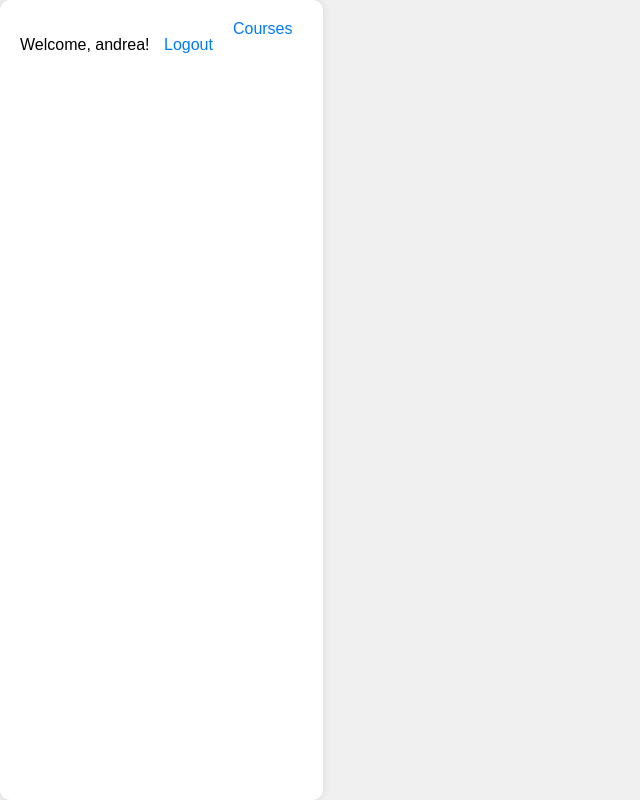
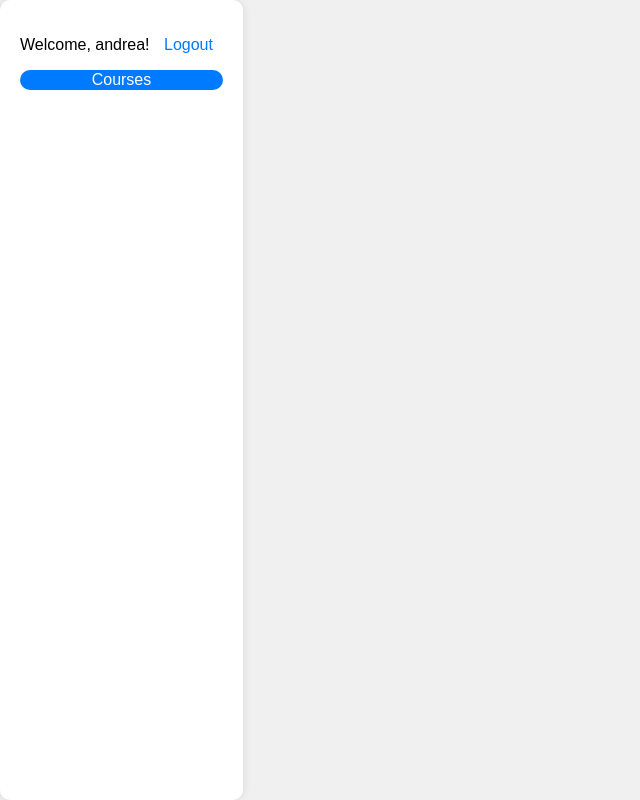
Before and after one commit to AndreaGogrichiani/E-LEARNING_PLATFORM, a Django app: page /home/ in a window 1280 px wide. Shown: the whole page, without its empty margins (0-640 px from the left). Run offline with Django 5.2, Linux system fonts and the light colour scheme; a user stored in the database is signed in.

Commit message:
add courses list

```diff
--- a/learning_project/author/templates/author/courses.html
+++ b/learning_project/author/templates/author/courses.html
@@ -5,6 +5,8 @@
     <title>Courses</title>
 </head>
 <body>
-
+    {% for course in courses %}
+    {{ course.title }} {{ course.description }}
+    {% endfor %}
 </body>
 </html>
--- a/learning_project/author/templates/author/home.html
+++ b/learning_project/author/templates/author/home.html
@@ -20,6 +20,7 @@
             border-radius: 10px;
             box-shadow: 0 0 10px rgba(0, 0, 0, 0.1);
             display: flex;
+            flex-direction: column;
         }
 
         h1 {
@@ -32,15 +33,26 @@
             margin: 0 10px;
         }
 
-        a:hover {
-            text-decoration: underline;
+
+        .button {
+            border-radius: 10px;
+            background-color: #007bff;
+            height: 20px;
+            display: flex;
+            align-items: center;
+            justify-content: center;
         }
+
+        #course {
+            color: white;
+        }
+
     </style>
 </head>
 <body>
     <div class="container">
         <p>Welcome, {{ request.user.username }}! <a href="{% url 'logout' %}">Logout</a></p>
-        <div class="button"><a href="{% url 'courses '%}">Courses</a></div>
+        <div class="button"><a href="{% url 'courses' %}" id="course">Courses</a></div>
     </div>
 </body>
 </html>
--- a/learning_project/author/views.py
+++ b/learning_project/author/views.py
@@ -42,5 +42,5 @@ def user_logout(request):
     return redirect('login')
 
 def courses(request):
-    courses = Courses.object.all()
+    courses = Courses.objects.all()
     return render(request, 'author/courses.html', {"courses": courses})
```
Also changed, not shown: learning_project/author/templates/author/add_course.html (added, +10 -0 lines), learning_project/author/templates/author/course.html (added, +10 -0 lines), learning_project/author/migrations/0002_courses.py (added), learning_project/db.sqlite3.
